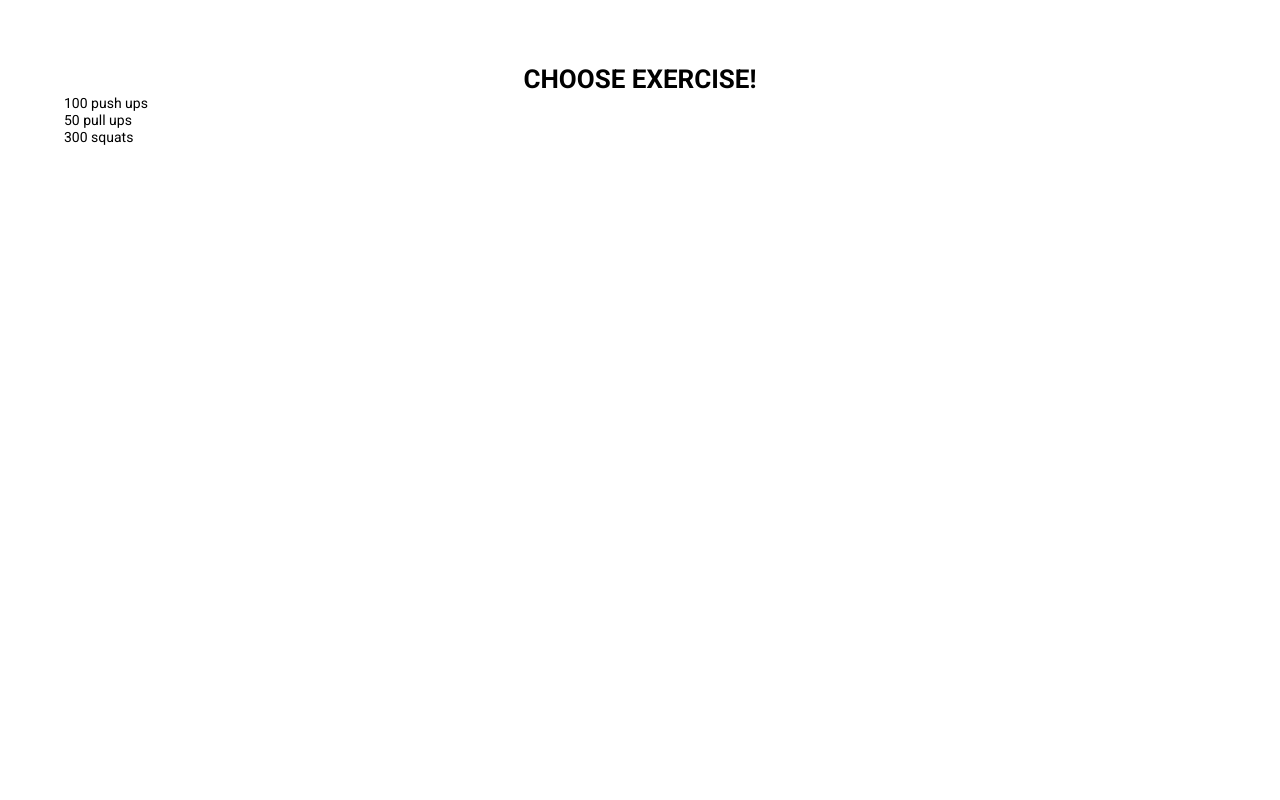
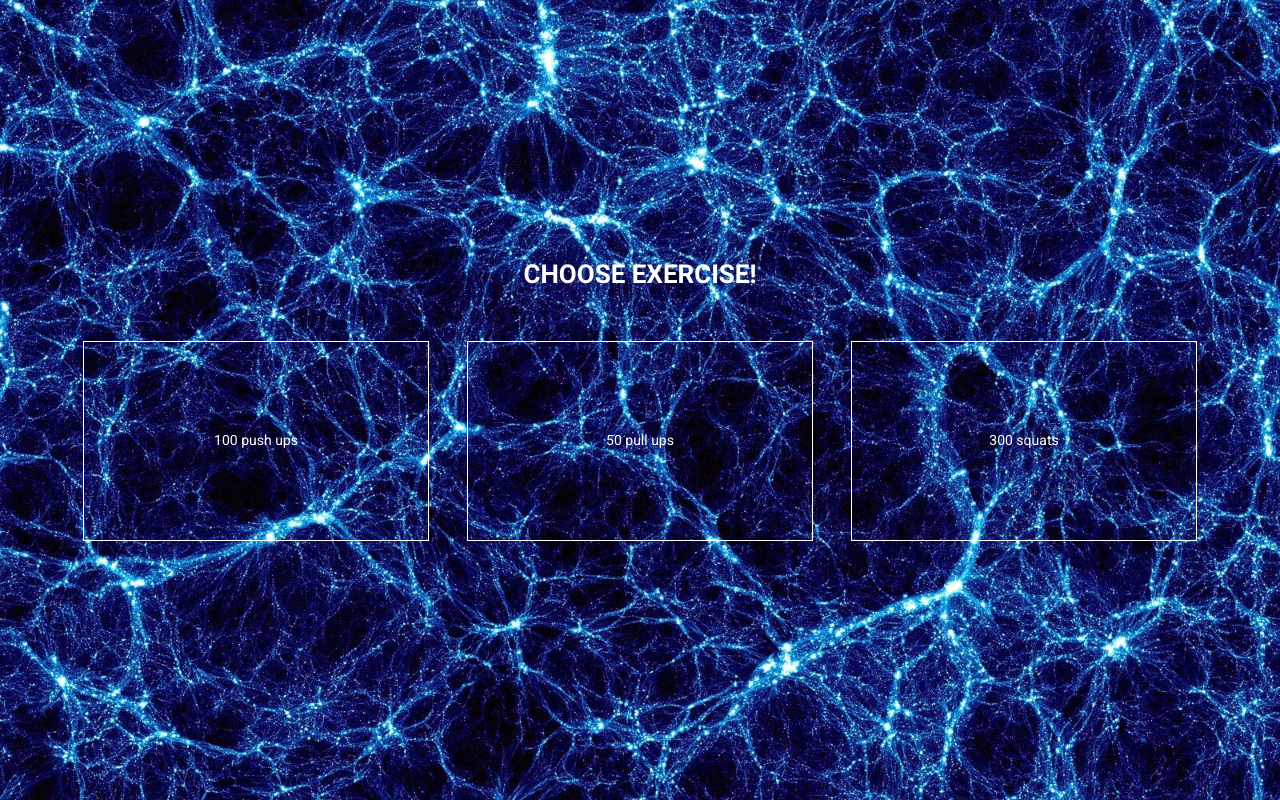
Before and after one commit to DmytroKravchuk/sport-app, a React (Create React App) app: page / in a window 1280 px wide. Built offline with nearby package versions, Linux system fonts and the light colour scheme.

Commit message:
start-page, update components, styles

```diff
--- a/src/components/ExerciseType.jsx
+++ b/src/components/ExerciseType.jsx
@@ -0,0 +1,9 @@
+import React from "react";
+
+const ExerciseType = ({title}) => {
+    return (
+        <div className='exercise-type'>{title}</div>
+    )
+}
+
+export default ExerciseType;
--- a/src/components/StartPage.jsx
+++ b/src/components/StartPage.jsx
@@ -1,5 +1,6 @@
 import React from 'react';
 import { connect } from 'react-redux'
+import ExerciseType from "./ExerciseType";
 
 const mapStateToProps = (state) => {
 	return {
@@ -11,9 +12,11 @@ function StartPage({exerciseTypes}) {
 	return (
 		<div className='page start-page'>
 			<h1>CHOOSE EXERCISE!</h1>
-			{exerciseTypes.map(type => {
-				return <div key={type.id}>{type.title}</div>
-			})}
+			<div className='exercise-type-wrapper'>
+				{exerciseTypes.map(type => {
+					return <ExerciseType key={type.id} title={type.title}/>
+				})}
+			</div>
 		</div>
 	)
 }
--- a/src/index.css
+++ b/src/index.css
@@ -2,10 +2,16 @@
 	font: 400 14px / 1.2 'Roboto';
 	margin: 0;
 	padding: 0;
+	box-sizing: border-box;
 }
 
 html, body, #root, .App {
 	height: 100%;
+}
+
+.App {
+	background: url("assets/images/space-energy.jpeg") 0 0 / cover no-repeat;
+	color: #fff;
 }
 
 h1 {
@@ -15,5 +21,28 @@ h1 {
 }
 
 .start-page {
+	display: flex;
+	flex-direction: column;
+	justify-content: center;
 	padding: 5%;
+	height: 100%;
 }
+
+.start-page h1 {
+	margin-bottom: 50px;
+}
+
+.exercise-type-wrapper {
+	display: flex;
+	justify-content: space-around;
+	width: 100%;
+}
+
+.exercise-type {
+	display: flex;
+	align-items: center;
+	justify-content: center;
+	width: 30%;
+	height: 200px;
+	border: 1px solid;
+}
```
Also changed, not shown: src/assets/images/space-energy.jpeg (added).
